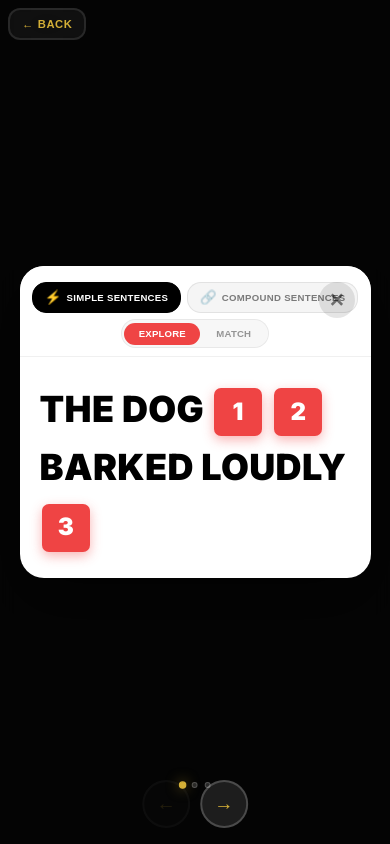
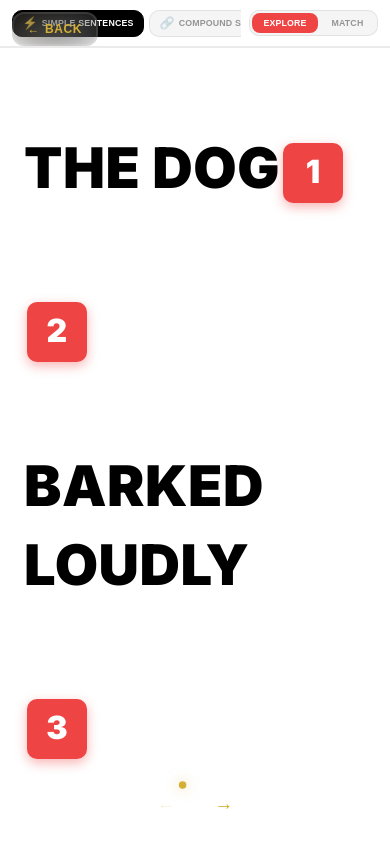
Before and after one commit to mhnashtai-prog/sentence-builder-game, a plain HTML site: page index.html in a window 390 px wide. Drawn offline with Linux system fonts and the light colour scheme.

Commit message:
Update index.html

```diff
--- a/index.html
+++ b/index.html
@@ -584,17 +584,17 @@
         display: none;
       }
 
-      /* Back button - top-left, smaller */
+      /* Back button - top-left, compact */
       .back-btn {
-        top: 0.5rem;
-        left: 0.5rem;
-        padding: 0.5rem 0.75rem;
-        font-size: 0.7rem;
+        top: 0.75rem;
+        left: 0.75rem;
+        padding: 0.5rem 0.85rem;
+        font-size: 0.75rem;
         z-index: 5000;
-        gap: 0.25rem;
+        gap: 0.3rem;
       }
 
-      /* Full screen container with dark overlay */
+      /* Full screen container - clean black background */
       .slides-container {
         position: fixed;
         top: 0;
@@ -610,78 +610,56 @@
         align-items: center;
         justify-content: center;
         overflow: hidden;
-        background: rgba(0, 0, 0, 0.7);
-        backdrop-filter: blur(8px);
+        background: #0f0f0f;
       }
 
-      /* Slide - centered modal card with breathing room */
+      /* Slide - full height with proper spacing */
       .slide {
-        position: relative;
-        width: 90vw;
-        max-width: 500px;
-        height: auto;
-        max-height: 85vh;
+        position: fixed;
+        top: 0;
+        left: 0;
+        width: 100vw;
+        height: 100vh;
+        height: -webkit-fill-available;
+        max-width: 100vw;
         border: none;
-        border-radius: 24px;
+        border-radius: 0;
         padding: 0;
         margin: 0;
         gap: 0;
-        box-shadow: 0 20px 60px rgba(0, 0, 0, 0.5);
+        box-shadow: none;
         display: none;
         flex-direction: column;
         overflow: hidden;
+        background: #ffffff;
       }
 
       .slide.active {
         display: flex !important;
       }
 
-      /* Close button - top right of modal */
-      .slide::before {
-        content: "✕";
-        position: absolute;
-        top: 1rem;
-        right: 1rem;
-        width: 36px;
-        height: 36px;
-        background: rgba(0, 0, 0, 0.1);
-        border-radius: 50%;
-        display: flex;
-        align-items: center;
-        justify-content: center;
-        font-size: 1.2rem;
-        font-weight: 700;
-        color: rgba(0, 0, 0, 0.5);
-        cursor: pointer;
-        z-index: 100;
-        transition: all 0.2s;
-      }
-
-      .slide::before:active {
-        background: rgba(0, 0, 0, 0.15);
-        transform: scale(0.95);
-      }
-
-      /* Top navigation header - compact */
+      /* Top navigation header - ultra compact single row */
       .slide-header {
         display: flex !important;
-        flex-direction: column;
+        flex-direction: row;
+        align-items: center;
+        justify-content: space-between;
         background: #ffffff;
-        border-bottom: 1px solid rgba(0, 0, 0, 0.06);
-        padding: 1rem 0.75rem 0.5rem 0.75rem;
-        gap: 0.4rem;
+        border-bottom: 2px solid rgba(0, 0, 0, 0.08);
+        padding: 0.6rem 0.75rem;
+        gap: 0.5rem;
         flex-shrink: 0;
         width: 100%;
-        border-radius: 24px 24px 0 0;
       }
 
       .slide-categories {
         display: flex !important;
-        gap: 0.35rem;
+        gap: 0.3rem;
         overflow-x: auto;
         -webkit-overflow-scrolling: touch;
         scrollbar-width: none;
         -ms-overflow-style: none;
+        flex: 1;
       }
 
       .slide-categories::-webkit-scrollbar {
@@ -691,16 +669,16 @@
       .slide-category-tab {
         display: flex !important;
         align-items: center;
-        gap: 0.3rem;
-        padding: 0.4rem 0.75rem;
-        background: #f5f5f5;
-        border: 1.5px solid rgba(0, 0, 0, 0.08);
-        border-radius: 14px;
-        font-size: 0.6rem;
+        gap: 0.25rem;
+        padding: 0.35rem 0.6rem;
+        background: rgba(0, 0, 0, 0.04);
+        border: 1px solid rgba(0, 0, 0, 0.08);
+        border-radius: 10px;
+        font-size: 0.55rem;
         font-weight: 800;
-        color: rgba(0, 0, 0, 0.5);
+        color: rgba(0, 0, 0, 0.4);
         text-transform: uppercase;
-        letter-spacing: 0.03em;
+        letter-spacing: 0.02em;
         white-space: nowrap;
         transition: all 0.2s;
         flex-shrink: 0;
@@ -713,31 +691,31 @@
       }
 
       .slide-category-tab .icon {
-        font-size: 0.85rem;
+        font-size: 0.75rem;
       }
 
       .slide-mode-toggle {
         display: flex !important;
-        justify-content: center;
+        flex-shrink: 0;
       }
 
       .mobile-mode-toggle {
         display: flex !important;
-        background: rgba(0, 0, 0, 0.03);
-        border: 1px solid rgba(0, 0, 0, 0.06);
-        border-radius: 16px;
+        background: rgba(0, 0, 0, 0.04);
+        border: 1px solid rgba(0, 0, 0, 0.08);
+        border-radius: 10px;
         padding: 0.15rem;
-        gap: 0.1rem;
+        gap: 0.15rem;
       }
 
       .mobile-mode-toggle .mode-btn {
-        padding: 0.35rem 0.9rem;
-        font-size: 0.6rem;
-        border-radius: 12px;
+        padding: 0.3rem 0.7rem;
+        font-size: 0.55rem;
+        border-radius: 8px;
         background: transparent;
         border: none;
         color: rgba(0, 0, 0, 0.4);
-        font-weight: 700;
+        font-weight: 800;
         text-transform: uppercase;
         letter-spacing: 0.02em;
         transition: all 0.2s;
@@ -753,20 +731,22 @@
         color: #ffffff;
       }
 
-      /* Sentence display - CONTINUOUS INLINE BLOCK */
+      /* Sentence display - POSTER STYLE, HUGE FONTS */
       .sentence-display {
-        font-size: 2.25rem;
-        line-height: 1.6;
-        padding: 1.5rem 1.25rem;
+        font-size: 3.5rem;
+        line-height: 1.4;
+        padding: 2.5rem 1.5rem;
         flex: 1;
-        display: block;
+        display: flex;
+        align-items: center;
+        justify-content: flex-start;
+        flex-wrap: wrap;
         text-align: left;
         overflow-y: auto;
         -webkit-overflow-scrolling: touch;
         white-space: normal;
         word-wrap: break-word;
-        min-height: 200px;
-        max-height: 45vh;
+        font-weight: 900;
       }
 
       .word {
@@ -780,17 +760,17 @@
 
       .hotspot-number {
         display: inline-flex;
-        min-width: 48px;
-        height: 48px;
-        font-size: 1.5rem;
-        border-radius: 7px;
-        margin: 0 0.15rem;
+        min-width: 60px;
+        height: 60px;
+        font-size: 2rem;
+        border-radius: 10px;
+        margin: 0 0.2rem;
         vertical-align: middle;
       }
 
       .inline-clause {
         display: none;
-        font-size: 2.25rem;
+        font-size: 3.5rem;
         color: #000000;
       }
 
@@ -825,16 +805,15 @@
         display: none;
       }
 
-      /* Modal - perfect mobile sizing */
+      /* Options bank - clean and simple */
       .options-bank {
         max-height: none;
         gap: 0.6rem;
-        padding: 0.85rem 0.75rem;
-        border-top: 1px solid rgba(0, 0, 0, 0.08);
+        padding: 0.85rem 0.75rem 1rem 0.75rem;
+        border-top: 2px solid rgba(0, 0, 0, 0.08);
         background: #fafafa;
         width: 100%;
         box-sizing: border-box;
-        border-radius: 0 0 24px 24px;
         flex-shrink: 0;
       }
 
@@ -895,18 +874,18 @@
     /* Extra small phones */
     @media (max-width: 375px) {
       .sentence-display {
-        font-size: 1.85rem;
-        padding: 1.25rem 1rem;
+        font-size: 3rem;
+        padding: 2rem 1.25rem;
       }
 
       .inline-clause {
-        font-size: 1.85rem;
+        font-size: 3rem;
       }
 
       .hotspot-number {
-        min-width: 44px;
-        height: 44px;
-        font-size: 1.35rem;
+        min-width: 54px;
+        height: 54px;
+        font-size: 1.75rem;
       }
     }
 
@@ -1384,29 +1363,6 @@ document.body.addEventListener('touchmove', function(e) {
   }
 }, { passive: false });
 
-// Close modal on X button click (mobile only)
-document.addEventListener('click', function(e) {
-  if (window.innerWidth <= 768) {
-    const slide = e.target.closest('.slide');
-    if (slide) {
-      const rect = slide.getBoundingClientRect();
-      const closeButtonArea = {
-        left: rect.right - 52,
-        right: rect.right - 16,
-        top: rect.top + 16,
-        bottom: rect.top + 52
-      };
-
-      if (e.clientX >= closeButtonArea.left &&
-          e.clientX <= closeButtonArea.right &&
-          e.clientY >= closeButtonArea.top &&
-          e.clientY <= closeButtonArea.bottom) {
-        alert('Close action - would navigate back');
-      }
-    }
-  }
-});
-
 // ==================== INIT ====================
 init();
 </script>
```
